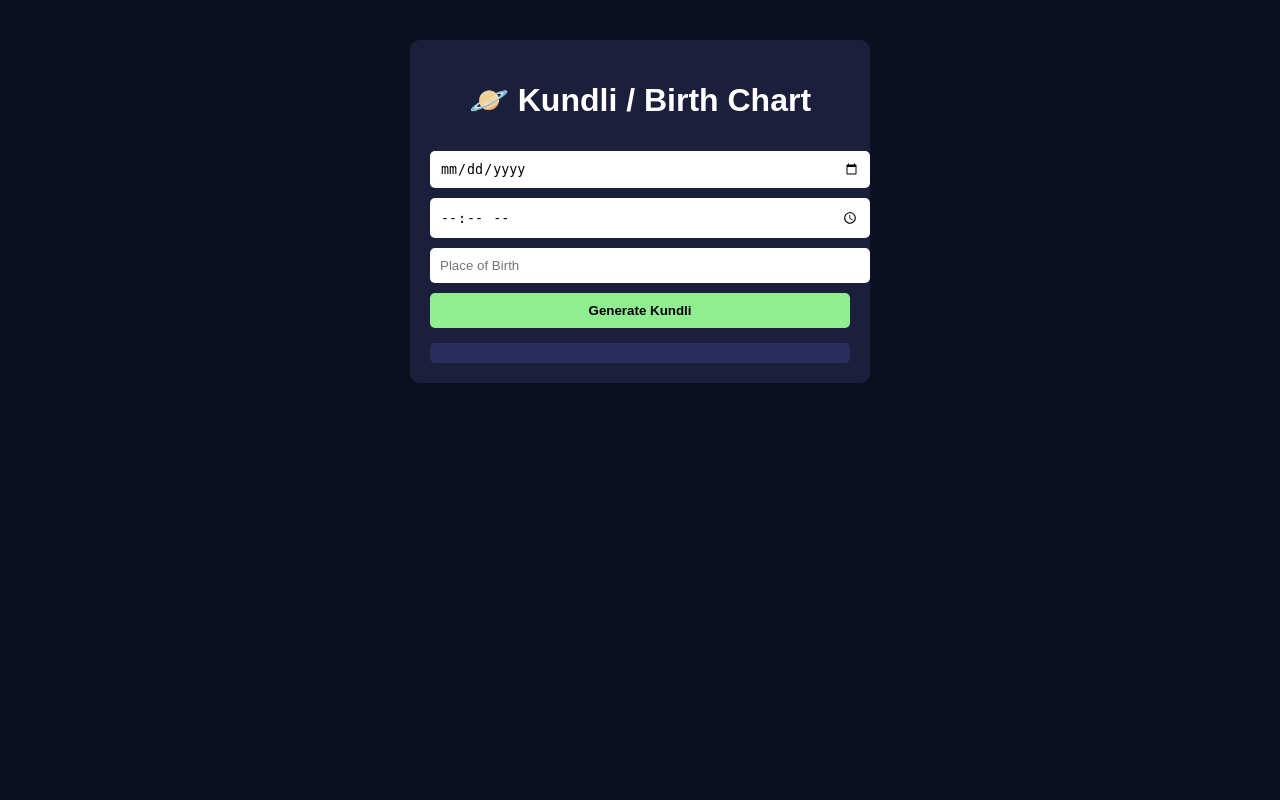
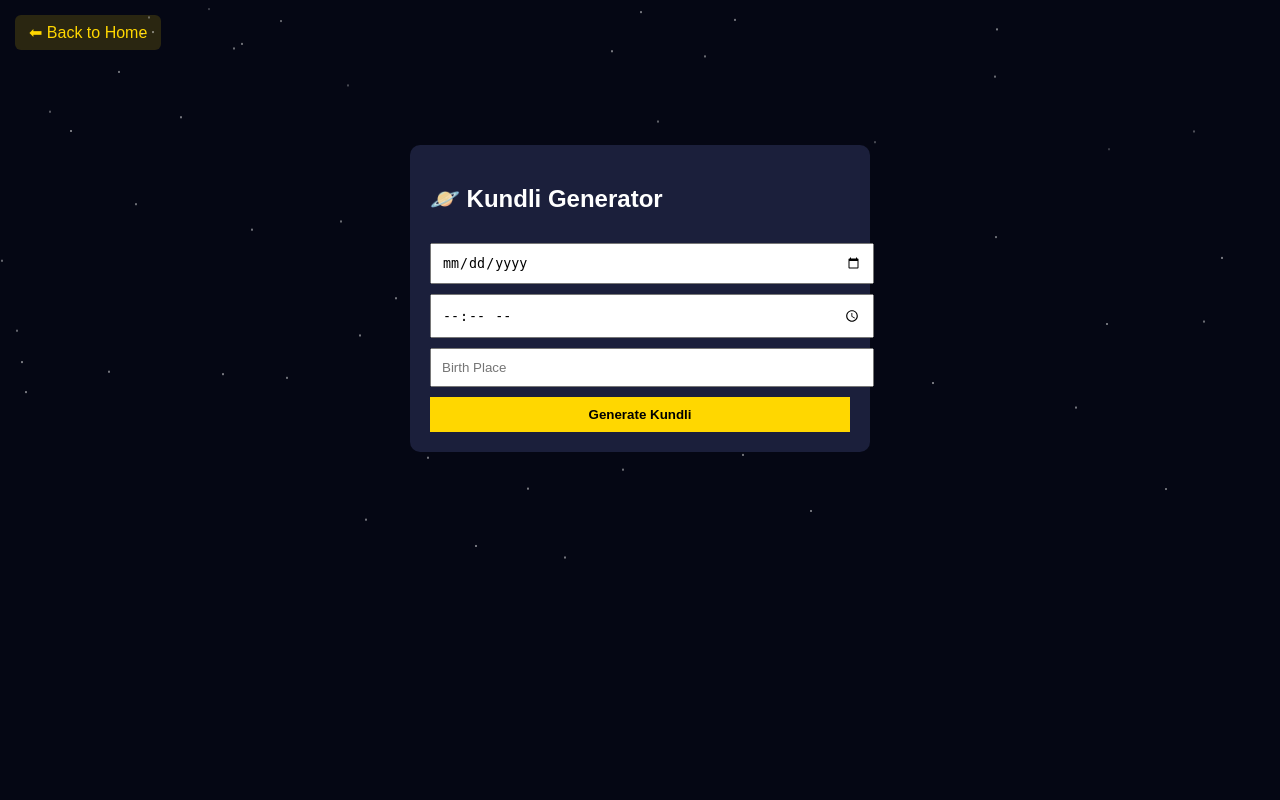
Before and after one commit to Udita1995/astro-ai-bot, a Flask app: page /kundli in a window 1280 px wide. Run offline with Flask 3, Linux system fonts and the light colour scheme.

Commit message:
Update kundli.html

```diff
--- a/templates/kundli.html
+++ b/templates/kundli.html
@@ -1,73 +1,110 @@
 <!DOCTYPE html>
 <html>
 <head>
-    <title>Kundli Generator | AstroRashi</title>
+<title>Kundli Generator</title>
+<meta name="viewport" content="width=device-width, initial-scale=1">
+
 <style>
-        body {
-            background: #0c1022;
-            color: white;
-            font-family: Arial;
+body{
+    margin:0;
+    font-family:Arial;
+    background:#050714;
+    color:white;
+    overflow:hidden;
 }
-        .box {
-            width: 420px;
-            margin: auto;
-            margin-top: 40px;
-            padding: 20px;
-            background: #1b1f3b;
-            border-radius: 10px;
-            text-align: center;
+.stars{
+    position:fixed;
+    width:100%;
+    height:100%;
+    z-index:0;
 }
-        input, button {
-            width: 100%;
-            margin-top: 10px;
-            padding: 10px;
-            border-radius: 5px;
-            border: none;
+.star{
+    position:absolute;
+    width:2px;
+    height:2px;
+    background:white;
+    border-radius:50%;
+    opacity:0.8;
+    animation:move linear infinite;
 }
-        button {
-            background: lightgreen;
-            font-weight: bold;
-            cursor: pointer;
+@keyframes move{
+    to{ transform:translateY(-120vh); opacity:0; }
 }
-        .reply {
-            margin-top: 15px;
-            background: #292d5c;
-            padding: 10px;
-            border-radius: 5px;
-            text-align: left;
+.box{
+    position:relative;
+    z-index:2;
+    width:420px;
+    margin:80px auto;
+    padding:20px;
+    background:#1b1f3b;
+    border-radius:10px;
+    animation:fade 1s ease;
+}
+@keyframes fade{
+    from{opacity:0; transform:translateY(20px);}
+    to{opacity:1; transform:translateY(0);}
+}
+.back-home{
+    display:inline-block;
+    margin:15px;
+    padding:8px 14px;
+    background:rgba(255,215,0,0.15);
+    color:gold;
+    text-decoration:none;
+    border-radius:6px;
+}
+input, button{
+    width:100%;
+    margin-top:10px;
+    padding:10px;
+}
+button{
+    background:gold;
+    border:none;
+    font-weight:bold;
 }
 </style>
 </head>
 
 <body>
 
+<div class="stars" id="stars"></div>
+<a href="/" class="back-home">⬅ Back to Home</a>
+
 <div class="box">
-    <h1>🪐 Kundli / Birth Chart</h1>
+    <h2>🪐 Kundli Generator</h2>
 
     <input type="date" id="dob">
     <input type="time" id="time">
-    <input type="text" id="place" placeholder="Place of Birth">
+    <input id="place" placeholder="Birth Place">
 
-    <button onclick="generateKundli()">Generate Kundli</button>
+    <button onclick="generate()">Generate Kundli</button>
 
-    <div class="reply" id="reply"></div>
+    <div id="reply"></div>
 </div>
 
 <script>
-function generateKundli() {
-    fetch("/kundli", {
-        method: "POST",
-        headers: {"Content-Type": "application/json"},
-        body: JSON.stringify({
-            dob: document.getElementById("dob").value,
-            time: document.getElementById("time").value,
-            place: document.getElementById("place").value
+for(let i=0;i<100;i++){
+    let s=document.createElement("div");
+    s.className="star";
+    s.style.left=Math.random()*100+"vw";
+    s.style.top=Math.random()*100+"vh";
+    s.style.animationDuration=10+Math.random()*20+"s";
+    document.getElementById("stars").appendChild(s);
+}
+
+function generate(){
+    fetch("/kundli",{
+        method:"POST",
+        headers:{"Content-Type":"application/json"},
+        body:JSON.stringify({
+            dob:dob.value,
+            time:time.value,
+            place:place.value
         })
     })
-    .then(res => res.json())
-    .then(data => {
-        document.getElementById("reply").innerText = data.reply;
-    });
+    .then(r=>r.json())
+    .then(d=>reply.innerText=d.reply);
 }
 </script>
 
```
Lines whose indentation alone changed are shown as unchanged.
